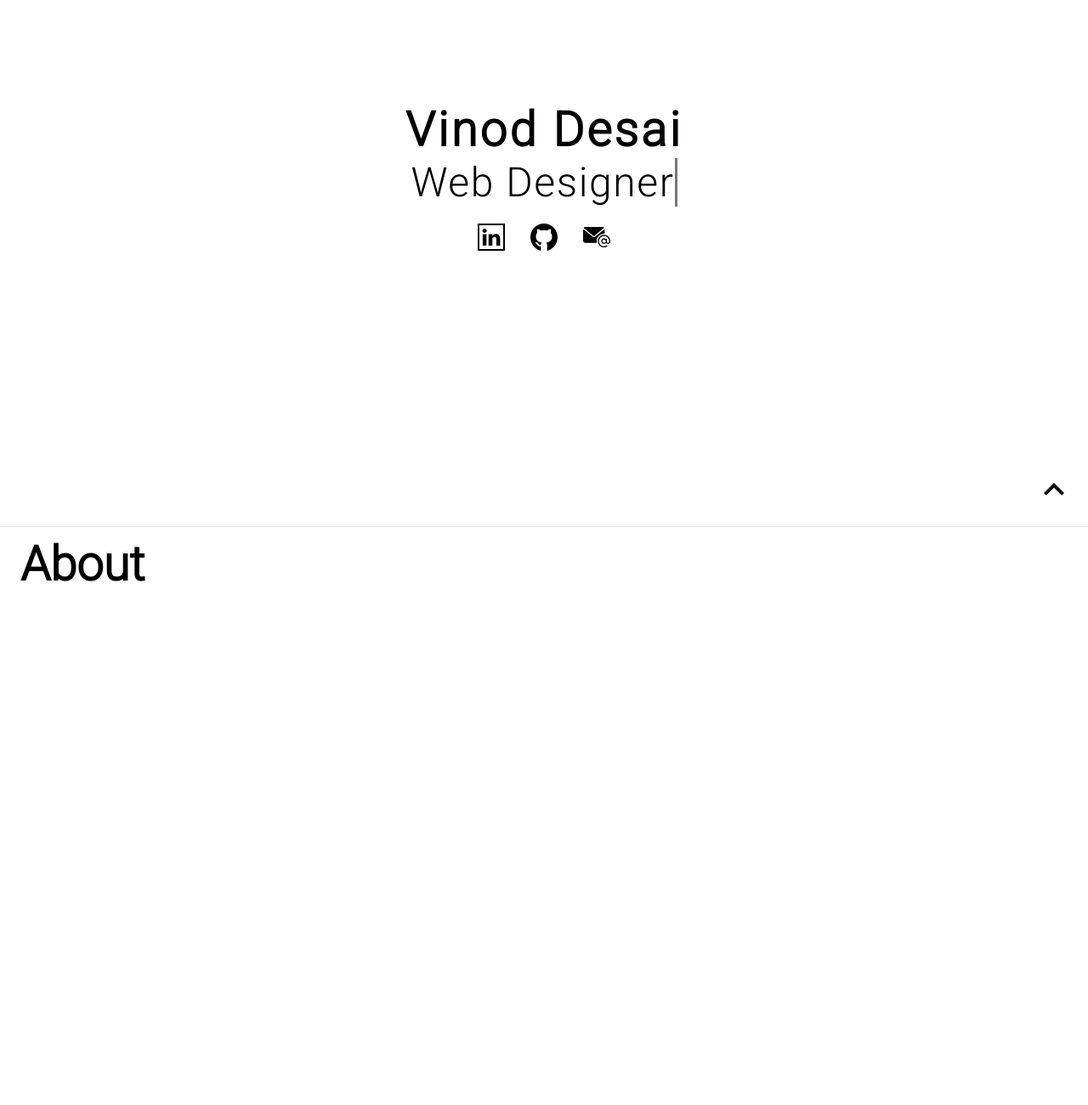
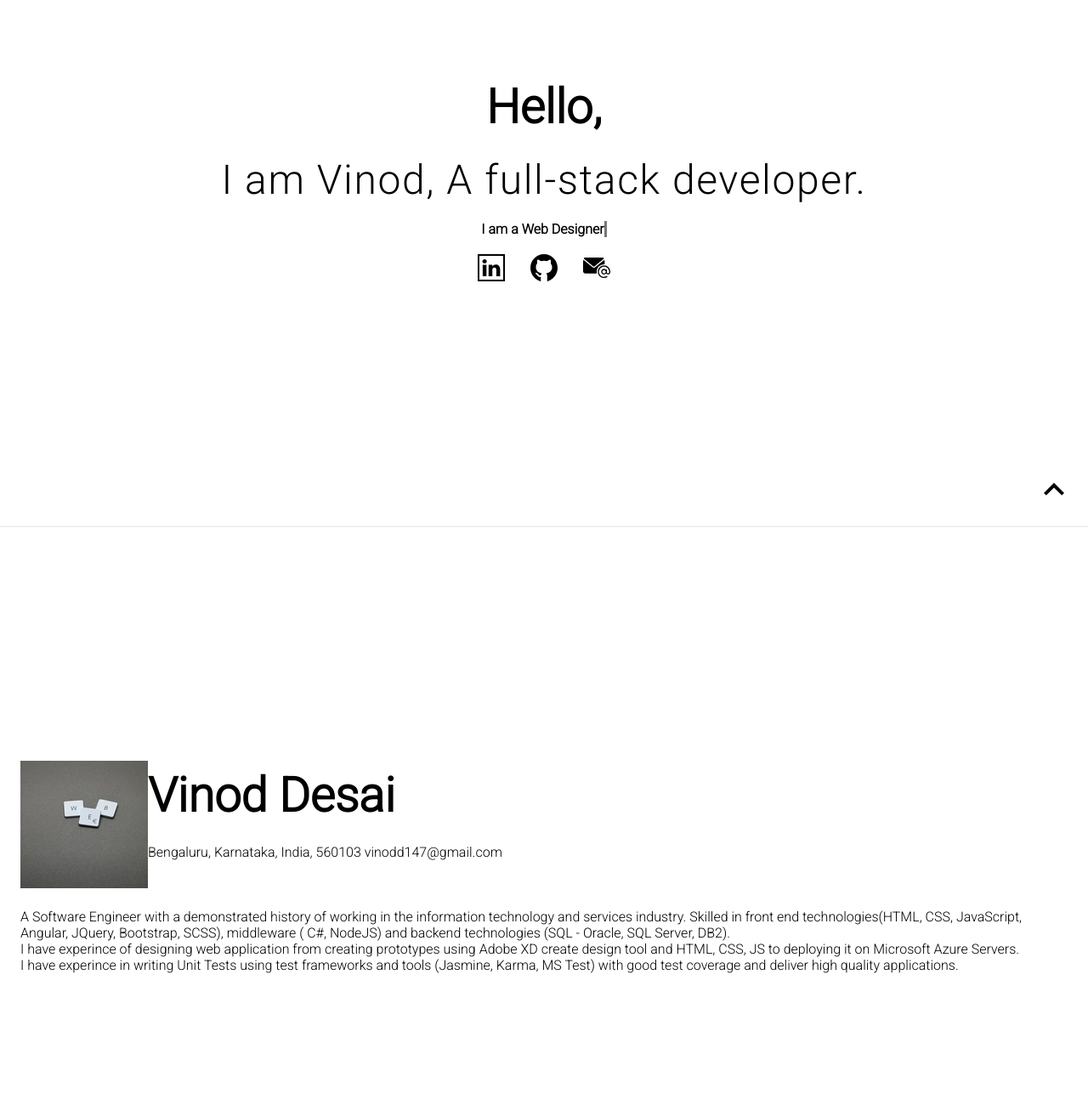
Before and after one commit to vinod-desai/my-website, a plain HTML site: page index.html in a window 1280 px wide. Shown: the part 180-1480 px from the top of the page at 85% size. Drawn offline with Linux system fonts and the light colour scheme.

Commit message:
Add files via upload

```diff
--- a/index.html
+++ b/index.html
@@ -36,44 +36,68 @@
         </div>
         <main class="content-fluid">
             <section id="home" class="d-flex flex-direction-col justify-content-center align-item-center">
-                <!-- <h2>Home</h2>
-                <div class="image-container">
-                    <img src="./assets/web-text.jpg">
-                </div> -->
-                <h1>Vinod Desai</h1>
-                <h3><span class="txt-type" data-wait="3000"
-                        data-words='["Web Developer", "Web Designer", "Tech Enthusiast", "Proud Indian"]'></span>
-                </h3>
+                <h2>Hello,</h2>
+                <h3>I am Vinod, A full-stack developer.</h3>
+                <h4 class="margin-top-20px">I am a <span class="txt-type" data-wait="3000"
+                        data-words='["Web Developer", "Web Designer", "Tech Enthusiast", "Time Pass Chef :)",  "Marathon Runner"]'>
+                    </span>
+                </h4>
                 <div class="social-media-links d-flex justify-content-center align-item-center margin20px">
-                    <a href="https://in.linkedin.com/in/vinoddesai147/" title="LinkedIn" target="_blank" rel="noopener noreferrer"><img src="./assets/LinkedIn.svg" alt="LinkedIn"></a>
-                    <a href="https://github.com/vinod-desai/" title="GitHub" target="_blank" rel="noopener noreferrer"><img src="./assets/GitHub.svg" alt="GitHub"></a>
-                    <a href="" title="Email" target="_blank" rel="noopener noreferrer"><img src="./assets/Email.svg" alt="Mail"></a>
+                    <a href="https://in.linkedin.com/in/vinoddesai147/" title="LinkedIn" target="_blank"
+                        rel="noopener noreferrer"><img src="./assets/LinkedIn.svg" alt="LinkedIn"></a>
+                    <a href="https://github.com/vinod-desai/" title="GitHub" target="_blank"
+                        rel="noopener noreferrer"><img src="./assets/GitHub.svg" alt="GitHub"></a>
+                    <a href="" title="Email" target="_blank" rel="noopener noreferrer"><img src="./assets/Email.svg"
+                            alt="Mail"></a>
                 </div>
             </section>
-            <section id="about">
-                <h2>About</h2>
+            <section id="about" class="resume-section d-flex flex-direction-col justify-content-center">
+                <div class="d-flex">
+                    <div class="avatar-container margin-right-20px">
+                        <img src="./assets/web-text.jpg">
+                    </div>
+                    <div class="address-container">
+                        <h2>Vinod Desai</h2>
+                        <div class="address margin-top-20px margin-bottom-20px">
+                            <span class="city">Bengaluru, Karnataka, India, 560103</span>
+                            <span class="email"><a href="mailto:vinodd147@gmail.com">vinodd147@gmail.com</a></span>
+                        </div>
+                    </div>
+                </div>
+                <div class="about-me margin-top-20px margin-bottom-20px">
+                    <p>A Software Engineer with a demonstrated history of working in the information technology and
+                        services industry. Skilled in front end technologies(HTML, CSS, JavaScript, Angular,
+                        JQuery, Bootstrap, SCSS), middleware ( C#, NodeJS) and backend technologies (SQL - Oracle,
+                        SQL Server, DB2).</p>
+                    <p>I have experince of designing web application from creating prototypes using Adobe XD create
+                        design tool and HTML, CSS, JS to deploying it on Microsoft Azure Servers.</p>
+                    <p>I have experince in writing Unit Tests using test frameworks and tools (Jasmine, Karma, MS Test)
+                        with good test coverage and deliver high quality applications.</p>
+                </div>
             </section>
-            <section id="experince">
+            <section id="experince" class="resume-section d-flex flex-direction-col justify-content-center">
                 <h2>Experince</h2>
+                <div id="resume-experinece-items"></div>
             </section>
-            <section id="projects">
+            <section id="projects" class="resume-section d-flex flex-direction-col justify-content-center">
                 <h2>Projects</h2>
             </section>
-            <section id="education">
+            <section id="education" class="resume-section d-flex flex-direction-col justify-content-center">
                 <h2>Education</h2>
+                <div id="resume-education-items"></div>
             </section>
-            <section id="skills">
+            <section id="skills" class="resume-section d-flex flex-direction-col justify-content-center">
                 <h2>Skills</h2>
             </section>
-            <section id="interests">
+            <section id="interests" class="resume-section d-flex flex-direction-col justify-content-center">
                 <h2>Interests</h2>
             </section>
-            <section id="awards">
+            <section id="awards" class="resume-section d-flex flex-direction-col justify-content-center">
                 <h2>Awards</h2>
             </section>
         </main>
     </div>
-    <script src="main.js"></script>
+    <script type="module" src="main.js"></script>
     <script src="home.js"></script>
 </body>
 
```
